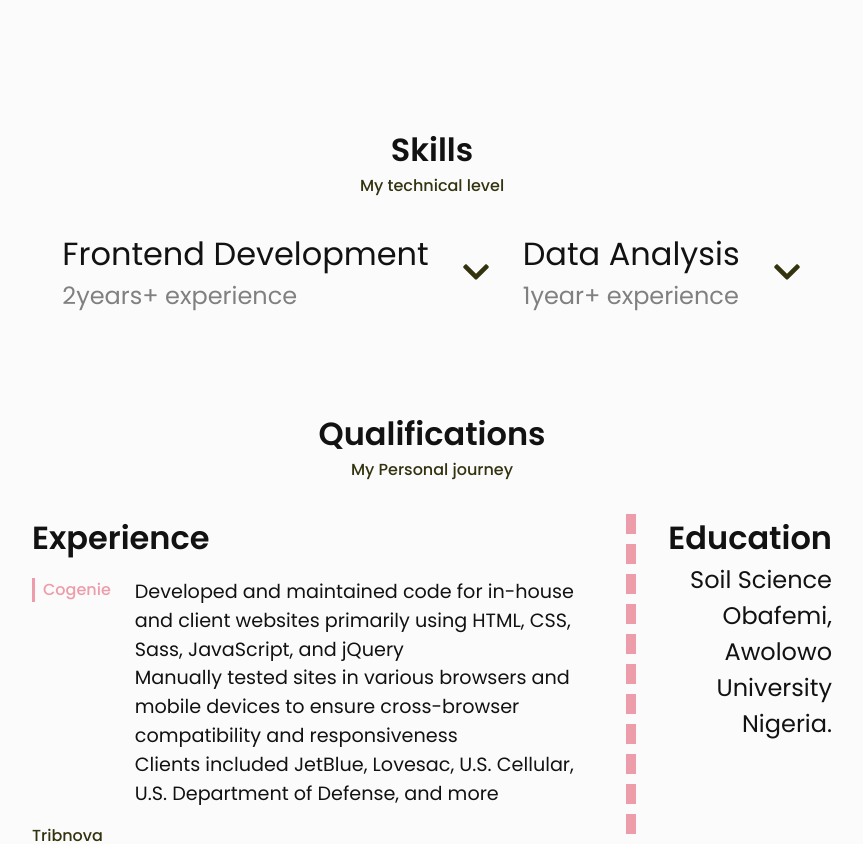
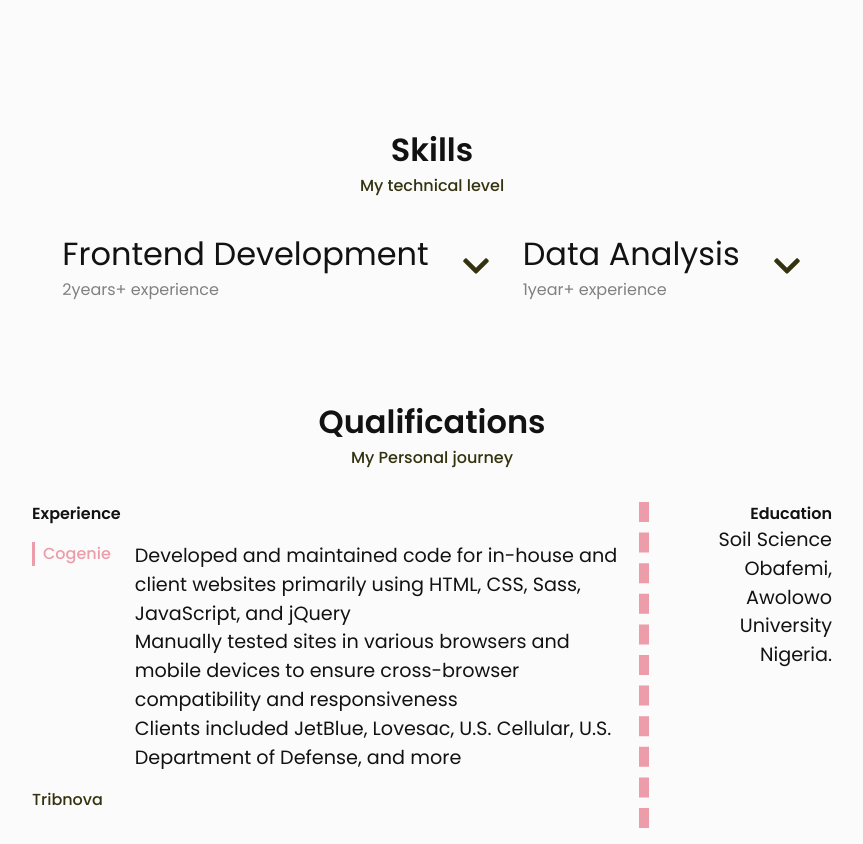
Before and after one commit to vickova/MyPortfolio, a React (Create React App) app: page / in a window 1280 px wide. Shown: the part 742-1586 px from the top of the page, without its empty margins (208-1071 px from the left). Built offline with nearby package versions, Linux system fonts and the light colour scheme.

Commit message:
QualificationHope

```diff
--- a/src/App.js
+++ b/src/App.js
@@ -39,12 +39,7 @@ function App() {
 const AppStyle = styled.div`
   padding:0 5rem;
   color:rgb(51, 51, 15);
-  h3{
-    font-size:2rem;
-  }
-  p{
-    font-size:1.5rem;
-  }
+
   section{
     margin-top:8rem;
   }
```
